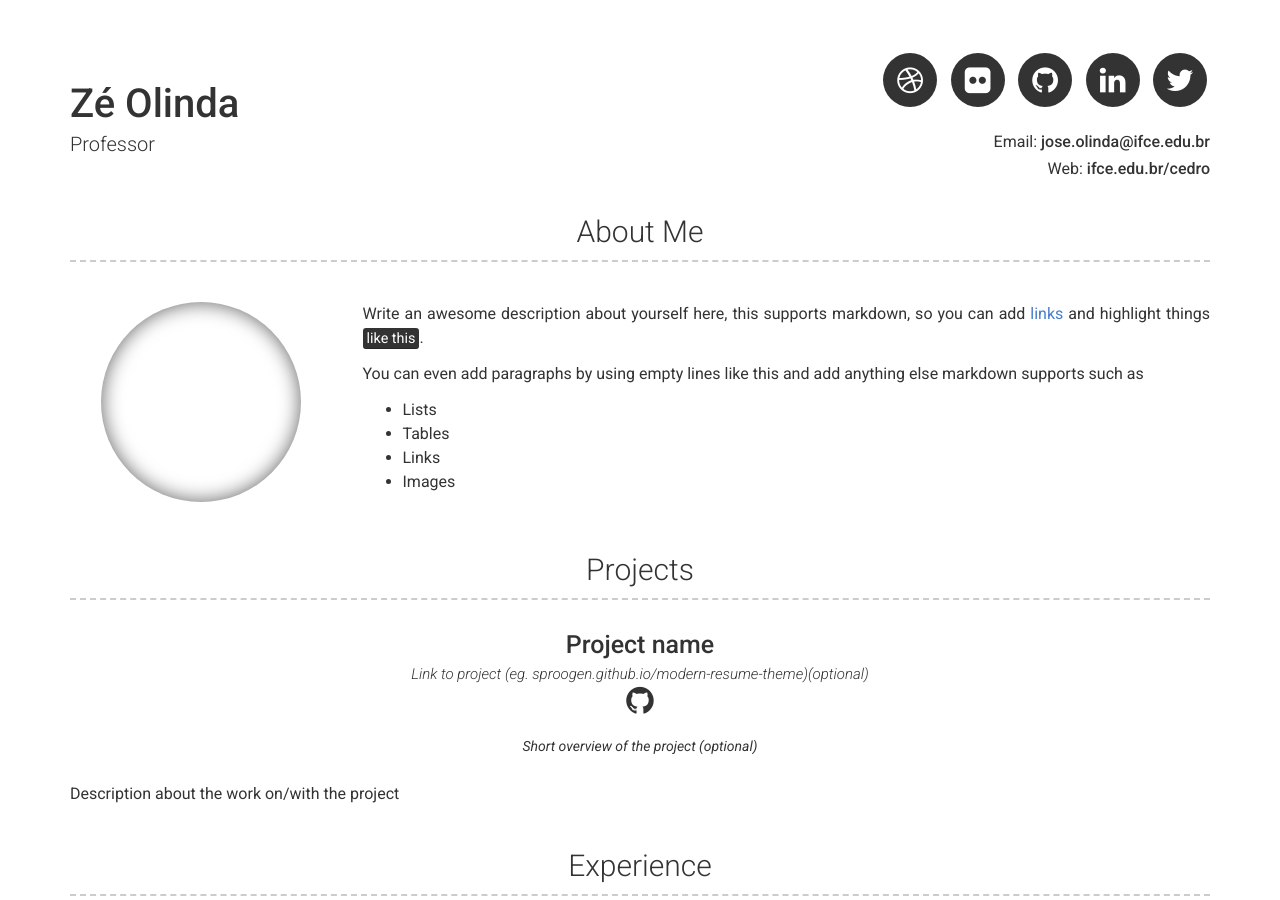
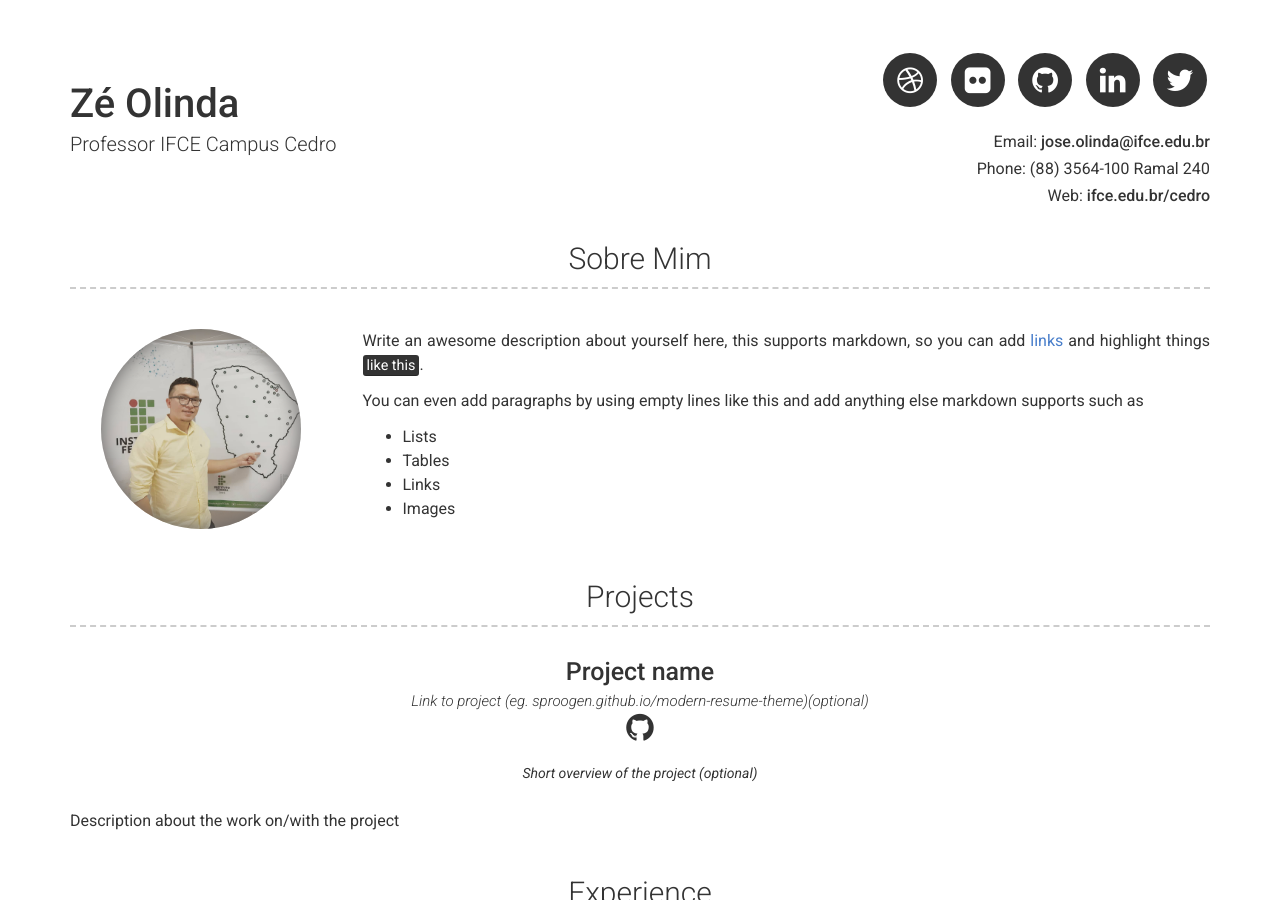
Before and after one commit to joseolinda/joseolinda.github.io, a Jekyll site: the page built from index.md, in a window 1280 px wide and 900 px high. Built offline with Jekyll 4.4.1, drawn with Linux system fonts in a browser that asks for light colours.

Commit message:
Edit About Me and Add Profile Pic

```diff
--- a/_config.yml
+++ b/_config.yml
@@ -4,9 +4,9 @@ repository: Git repository where your resume will be hosted, only required if yo
 
 # Personal info
 name: Zé Olinda
-title: Professor
+title: Professor IFCE Campus Cedro
 email: jose.olinda@ifce.edu.br
-Telefone: (88) 3564-100 Ramal 240
+phone: (88) 3564-100 Ramal 240
 website: ifce.edu.br/cedro
 
 # Social links
@@ -23,8 +23,8 @@ linkedin_username: joseolinda
 # googleplus_username: +jekyll
 
 # About Section
-# about_title: About Me (Use this to override about section title)
-about_profile_image: Directory of profile image (eg. images/profile.jpg)
+about_title: Sobre Mim
+about_profile_image: assets/images/profile.jpg
 about_content: | # this will include new lines to allow paragraphs
   Write an awesome description about yourself here, this supports markdown, so you can add [links](http://foobar.com) and highlight things <mark>like this</mark>.
 
```
Also changed, not shown: assets/images/profile.jpg (added).
